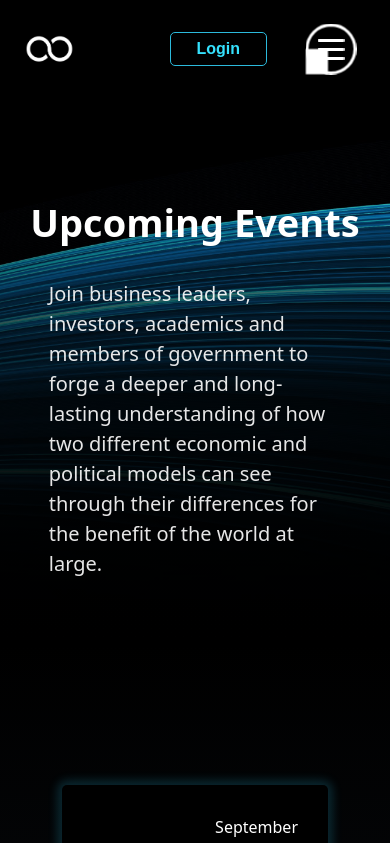
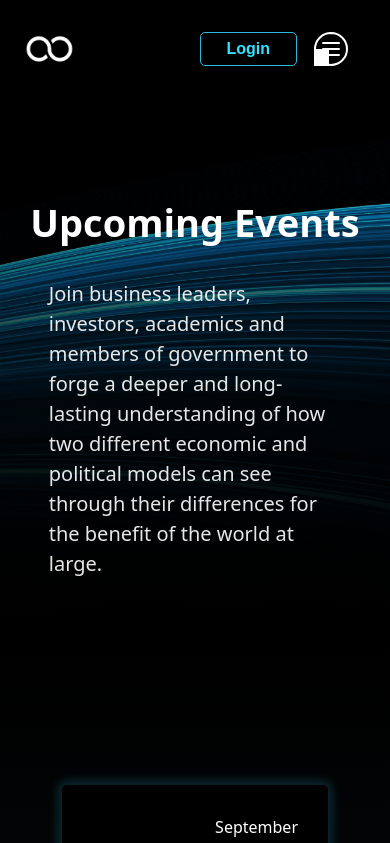
Before and after one commit to cventix/ucs-frontend, a Next.js app: page /our-events in a window 390 px wide. Shown: the top 843 px of the page. Built offline with nearby package versions, Linux system fonts and the light colour scheme.

Commit message:
fix size of menu in different screen

```diff
--- a/assets/styles/styles.webflow.module.scss
+++ b/assets/styles/styles.webflow.module.scss
@@ -391,7 +391,9 @@
     -webkit-justify-content: center;
     -ms-flex-pack: center;
     justify-content: center;
+    margin: auto;
     font-size: 16px;
+    padding: 15px;
   }
 
   /*animations*/
@@ -425,6 +427,9 @@
     width: 20vw;
     padding-right: 0px;
     padding-left: 0px;
+  }
+  .text-block-9 {
+    font-size: 40px;
   }
 }
 
@@ -507,6 +512,9 @@
     font-size: 16px;
     line-height: 1.3;
   }
+  .text-block-9 {
+    font-size: 30px;
+  }
 }
 
 @media screen and (max-width: 330px) {
--- a/layout/Header/mobile.header.module.scss
+++ b/layout/Header/mobile.header.module.scss
@@ -60,7 +60,6 @@
       opacity: 1;
       top: 0;
       right: 0;
-
     }
   }
   .menu-content-wrap {
@@ -471,9 +470,6 @@
   }
 }
 @media screen and (max-width: 767px) {
-  .full-screen-menu {
-    display: none;
-  }
   .menu-content-wrap {
     margin-top: 40px;
   }
@@ -486,11 +482,12 @@
       display: flex;
     }
   }
+  .hamburglar {
+    transform: scale(0.6);
+    margin-left: 0;
+  }
 }
 @media screen and (max-width: 479px) {
-  .full-screen-menu {
-    display: none;
-  }
   .menu-content-wrap {
     margin-top: 0px;
   }
@@ -501,4 +498,7 @@
       margin-top: 5px;
     }
   }
+  .hamburglar {
+    transform: scale(0.5);
+  }
 }
```
